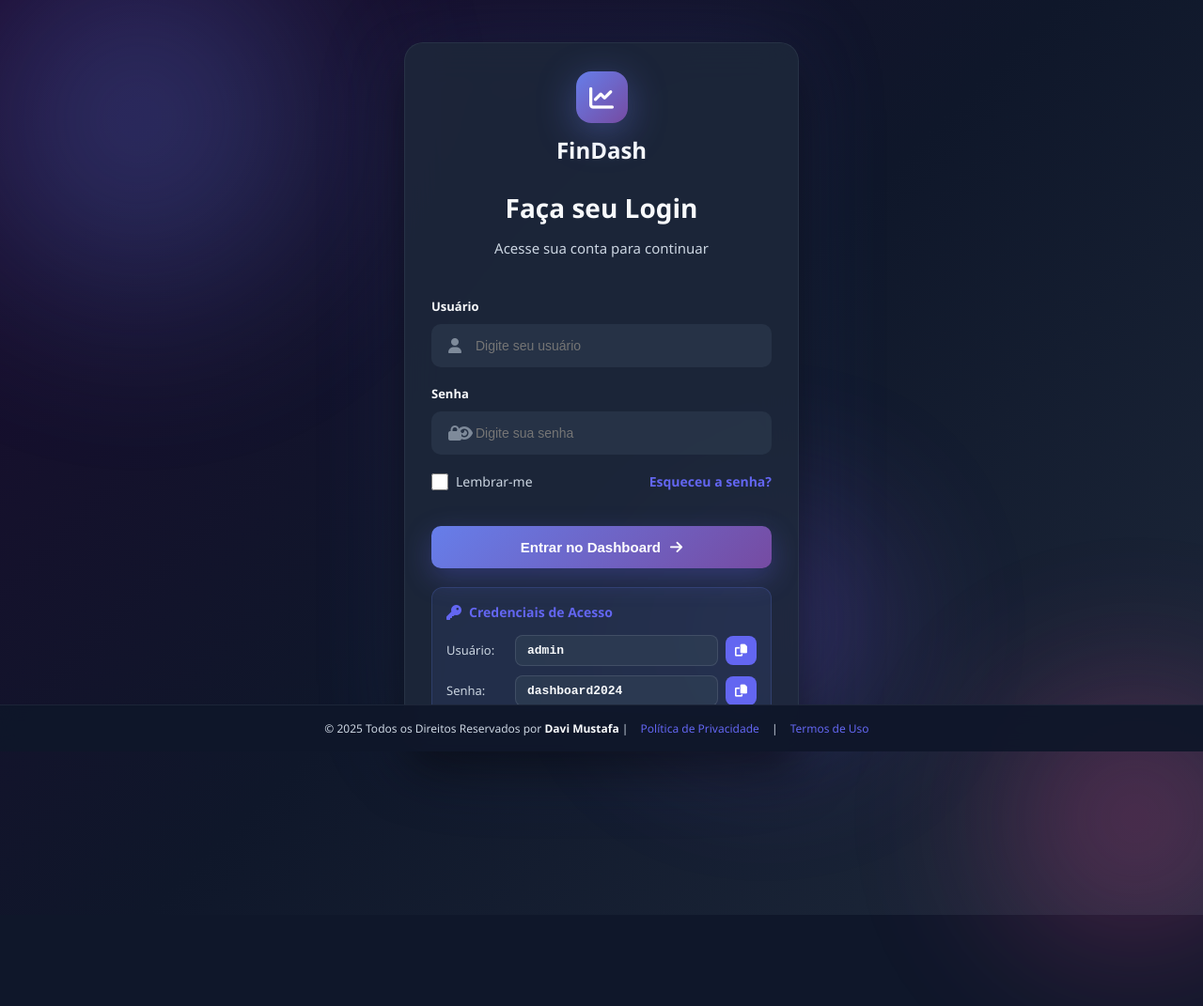
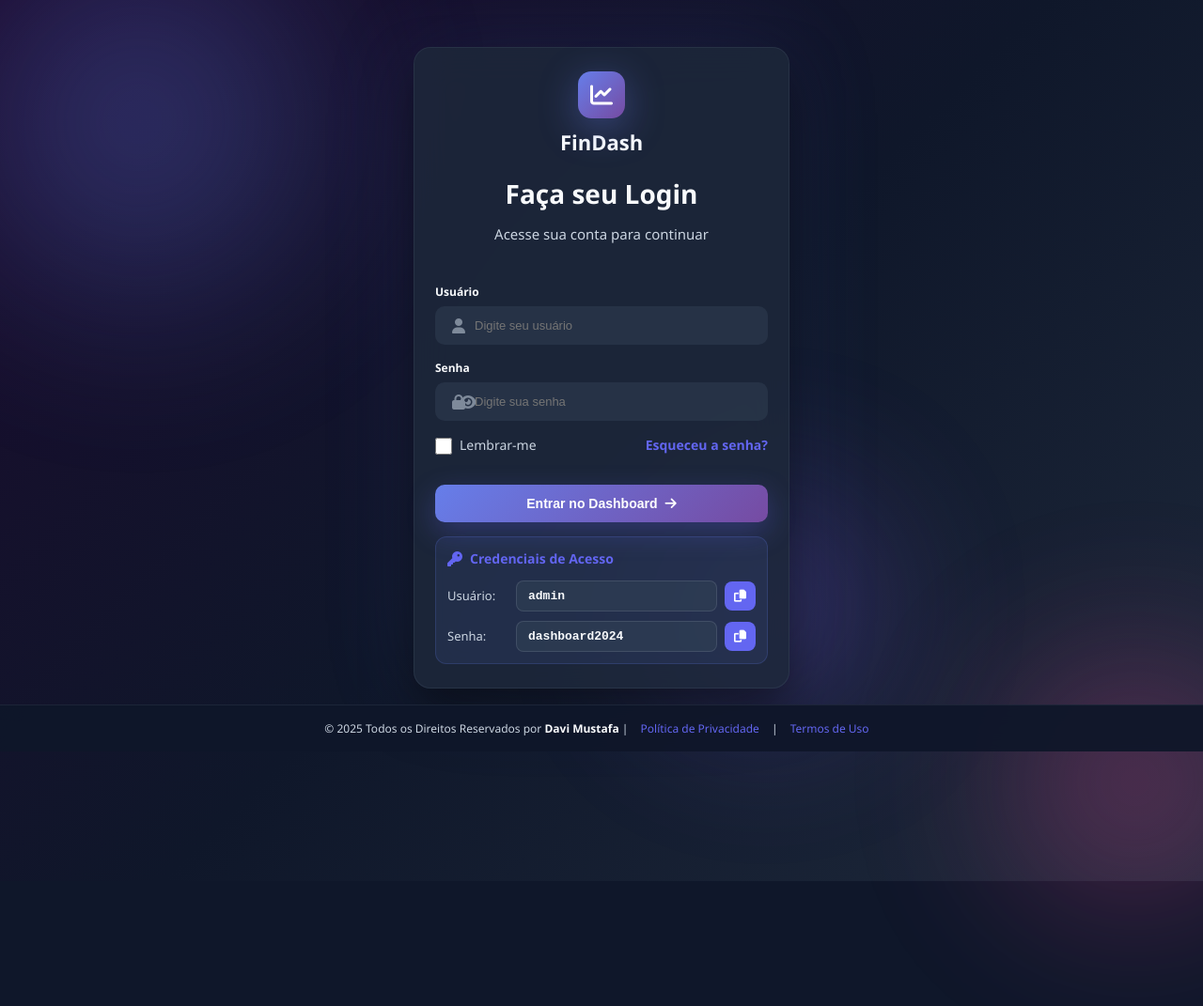
Before and after one commit to Davidevelop/finance-dashboard, a plain HTML site: page index.html in a window 1280 px wide. Shown: the top 1071 px of the page at 94% size. After the commit the page ends 1032 px from the top, so only its background shows below. Drawn offline with Linux system fonts and the light colour scheme.

Commit message:
Style: Tela de login ultra compacta com scroll garantido

```diff
--- a/styles.css
+++ b/styles.css
@@ -87,11 +87,13 @@ body {
    ============================================ */
 .login-page {
     min-height: 100vh;
-    display: flex;
-    align-items: center;
+    height: auto;
+    display: flex;
+    align-items: flex-start;
     justify-content: center;
     position: relative;
-    overflow: hidden;
+    overflow-y: auto;
+    overflow-x: hidden;
 }
 
 .animated-bg {
@@ -153,50 +155,50 @@ body {
     justify-content: center;
     width: 100%;
     min-height: 100vh;
-    padding: 30px 20px 140px 20px;
+    padding: 20px 20px 160px 20px;
     overflow-y: auto;
 }
 
 /* Login Panel Centralizado */
 .login-panel-center {
     width: 100%;
-    max-width: 450px;
-    padding: 15px;
-    margin: 0 auto;
+    max-width: 420px;
+    padding: 10px;
+    margin: 20px auto;
 }
 
 .login-card-simple {
     background: rgba(30, 41, 59, 0.85);
     backdrop-filter: blur(20px);
-    border-radius: 20px;
-    padding: 30px 28px;
+    border-radius: 18px;
+    padding: 25px 22px;
     box-shadow: 0 25px 50px rgba(0, 0, 0, 0.5),
                 0 0 100px rgba(102, 126, 234, 0.15);
     border: 1px solid rgba(148, 163, 184, 0.1);
-    margin-bottom: 20px;
+    margin-bottom: 15px;
 }
 
 .brand-logo-center {
     text-align: center;
-    margin-bottom: 20px;
+    margin-bottom: 15px;
 }
 
 .brand-logo-center .logo-circle {
-    width: 55px;
-    height: 55px;
+    width: 50px;
+    height: 50px;
     background: var(--gradient-primary);
-    border-radius: 16px;
+    border-radius: 14px;
     display: inline-flex;
     align-items: center;
     justify-content: center;
-    font-size: 26px;
+    font-size: 24px;
     color: white;
     box-shadow: 0 10px 40px rgba(102, 126, 234, 0.4);
-    margin-bottom: 10px;
+    margin-bottom: 8px;
 }
 
 .brand-logo-center h2 {
-    font-size: 24px;
+    font-size: 22px;
     color: var(--text-primary);
     font-weight: 700;
     margin: 0;
@@ -204,25 +206,25 @@ body {
 
 .card-header {
     text-align: center;
-    margin-bottom: 20px;
+    margin-bottom: 18px;
 }
 
 .card-header h3 {
-    font-size: 20px;
+    font-size: 18px;
     color: var(--text-primary);
-    margin-bottom: 6px;
+    margin-bottom: 5px;
     font-weight: 600;
 }
 
 .card-header p {
-    font-size: 13px;
+    font-size: 12px;
     color: var(--text-secondary);
 }
 
 /* Demo Credentials Visível */
 .demo-credentials-visible {
-    margin-top: 20px;
-    padding: 15px;
+    margin-top: 15px;
+    padding: 12px;
     background: rgba(102, 126, 234, 0.1);
     border-radius: 12px;
     border: 1px solid rgba(102, 126, 234, 0.2);
@@ -449,15 +451,15 @@ body {
 .login-form-new {
     display: flex;
     flex-direction: column;
-    gap: 18px;
+    gap: 15px;
 }
 
 .form-group-new label {
     display: block;
     color: var(--text-primary);
-    font-size: 13px;
+    font-size: 12px;
     font-weight: 600;
-    margin-bottom: 8px;
+    margin-bottom: 6px;
 }
 
 .input-wrapper {
@@ -478,12 +480,12 @@ body {
 
 .input-wrapper input {
     width: 100%;
-    padding: 13px 45px;
+    padding: 11px 40px;
     background: rgba(51, 65, 85, 0.5);
     border: 2px solid transparent;
     border-radius: 10px;
     color: var(--text-primary);
-    font-size: 14px;
+    font-size: 13px;
     transition: all 0.3s ease;
     position: relative;
     z-index: 2;
@@ -549,18 +551,18 @@ body {
 
 .login-btn-new {
     width: 100%;
-    padding: 14px;
+    padding: 12px;
     background: var(--gradient-primary);
     border: none;
     border-radius: 10px;
     color: white;
-    font-size: 15px;
+    font-size: 14px;
     font-weight: 600;
     cursor: pointer;
     display: flex;
     align-items: center;
     justify-content: center;
-    gap: 10px;
+    gap: 8px;
     box-shadow: 0 10px 30px rgba(99, 102, 241, 0.3);
     transition: all 0.3s ease;
     position: relative;
```
